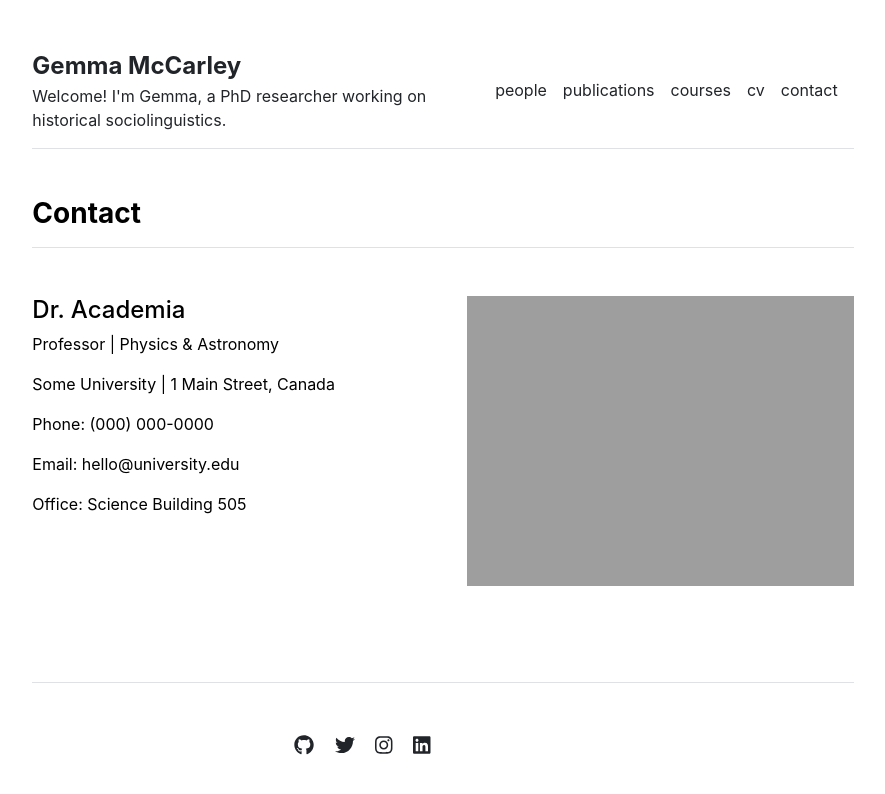
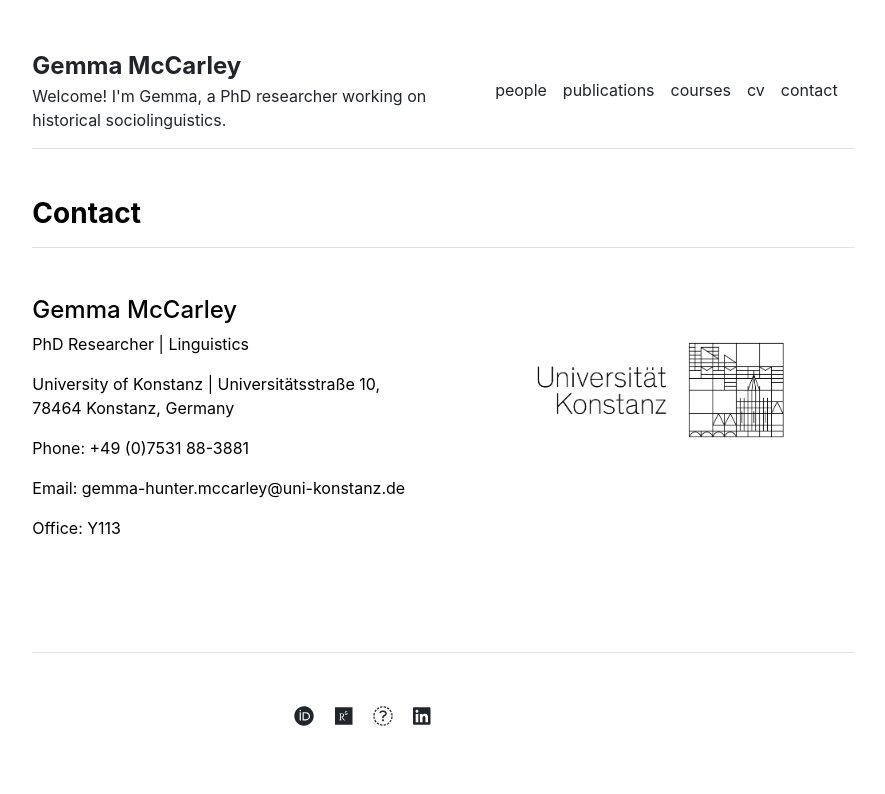
Before and after one commit to GemmaMcCarley/GemmaMcCarley.github.io, a Jekyll site: the page built from contact.md, in a window 1280 px wide. Shown: the top 794 px of the page, without its empty margins (197-1082 px from the left). Built offline with Jekyll 4.4.1, drawn with Linux system fonts in a browser that asks for light colours.

Commit message:
Update settings.yml
changing contact and socials

```diff
--- a/_data/settings.yml
+++ b/_data/settings.yml
@@ -16,10 +16,13 @@ courses:
 - {name: 'Stellar Structures', url: 'stellar-structures'}
 
 social:
-- {icon: 'github', link: 'https://github.com/LeNPaul'}
-- {icon: 'twitter', link: 'https://twitter.com/paululele'}
-- {icon: 'instagram', link: 'https://instagram.com/paululele'}
-- {icon: 'linkedin', link: 'https://linkedin.com/in/lenpaul'}
+#- {icon: 'github', link: 'https://github.com/LeNPaul'}
+#- {icon: 'twitter', link: 'https://twitter.com/paululele'}
+#- {icon: 'instagram', link: 'https://instagram.com/paululele'}
+- {icon: 'orcid', link: 'https://orcid.org/0000-0002-0059-4457'}
+- {icon: 'researchgate', link: 'https://www.researchgate.net/profile/Gemma_Mccarley'}
+- {icon: 'googlescholar', link: 'https://scholar.google.com/citations?user=MtE2unYAAAAJ&hl=en'}
+- {icon: 'linkedin', link: 'https://www.linkedin.com/in/gemma-mccarley-885a05269/'}
 
 contacts:
-- {name: 'Dr. Academia', title: 'Professor', department: 'Physics & Astronomy', institution: 'Some University', institution_address: '1 Main Street, Canada', phone: '(000) 000-0000', email: 'hello@university.edu', office: 'Science Building 505', image: 'assets/img/contact.jpg'}
+- {name: 'Gemma McCarley', title: 'PhD Researcher', department: 'Linguistics', institution: 'University of Konstanz', institution_address: 'Universitätsstraße 10, 78464 Konstanz, Germany', phone: '+49 (0)7531 88-3881', email: 'gemma-hunter.mccarley@uni-konstanz.de', office: 'Y113', image: 'assets/img/uni-konstanz.jpg'}
```
